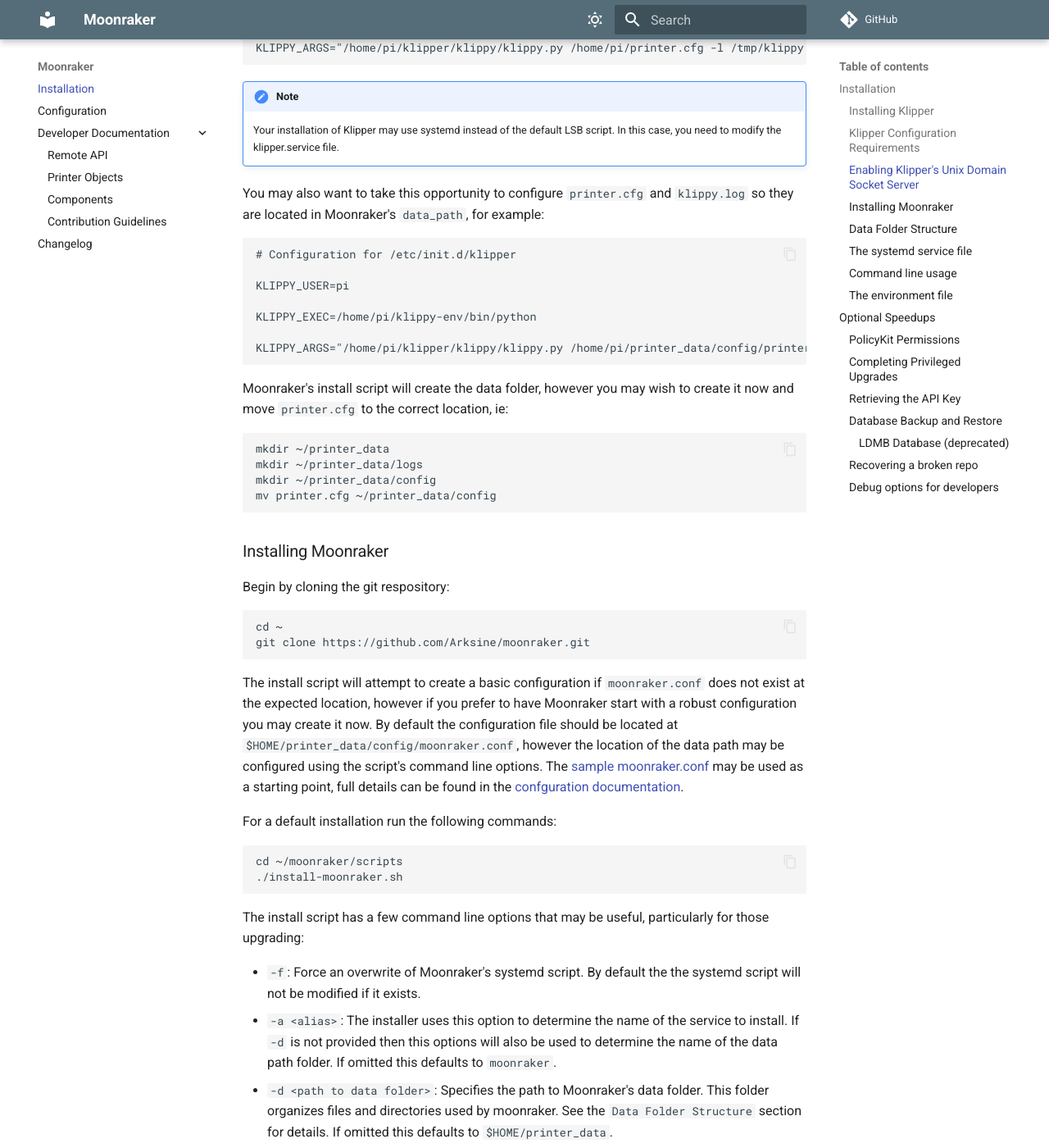
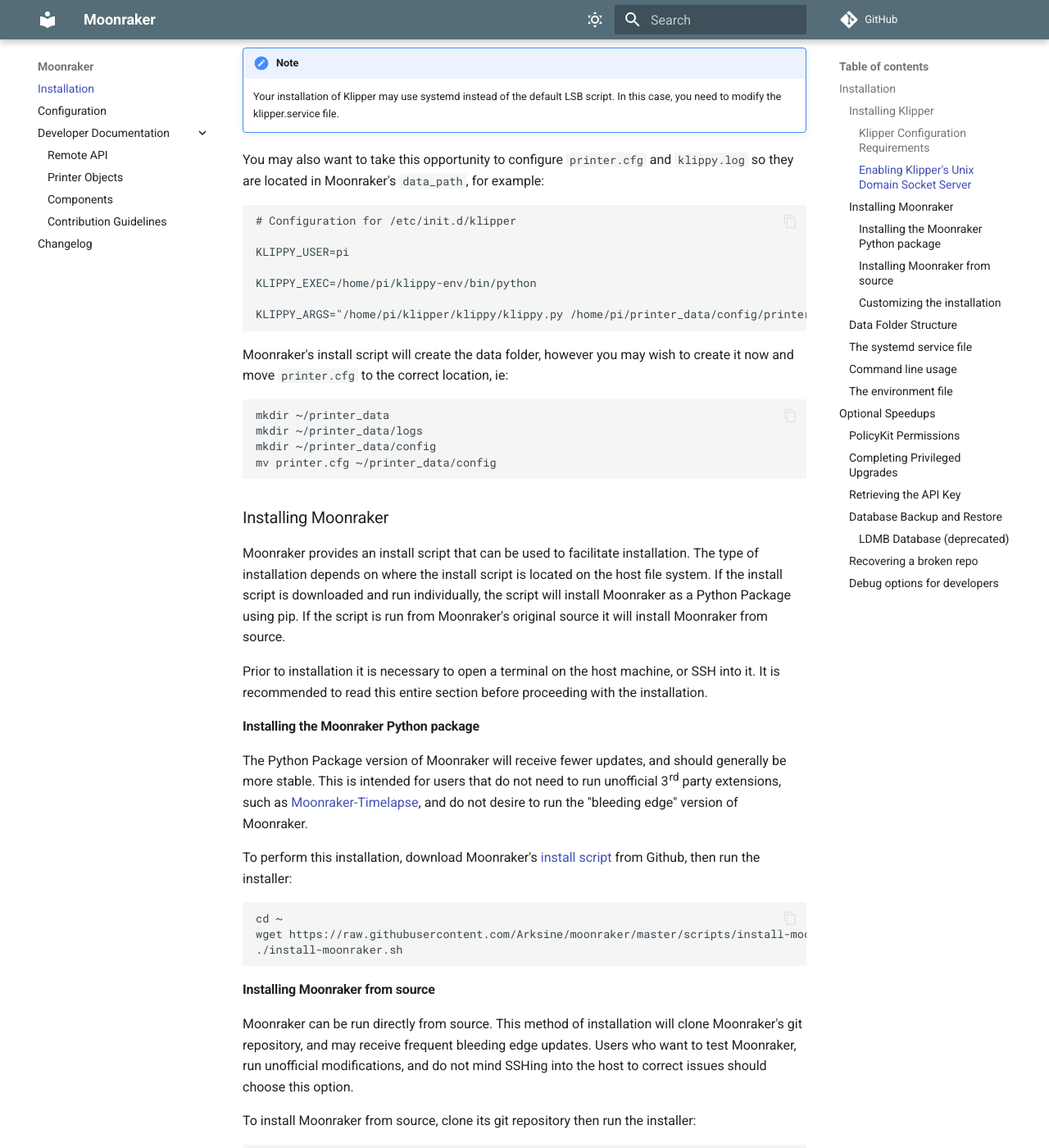
Before and after one commit to Arksine/moonraker, an MkDocs documentation site: the page built from docs/installation.md, in a window 1280 px wide and 1400 px high, scrolled down 1458 px. Shown: the whole window at 82% size. Built offline with MkDocs 1.6.1 and Material for MkDocs 9.7.7, drawn with Linux system fonts in a browser that asks for light colours; comment, search, counter and statistics services are not loaded; some of the changed text lies outside the part shown.

Commit message:
docs: update install documentation
Signed-off-by:  Eric Callahan <arksine.code@gmail.com>

````diff
--- a/docs/installation.md
+++ b/docs/installation.md
@@ -34,7 +34,7 @@
 path: ~/printer_data/gcodes
 ```
 
-### Enabling Klipper's Unix Domain Socket Server
+#### Enabling Klipper's Unix Domain Socket Server
 
 After Klipper is installed it may be necessary to modify its `defaults` file in
 order to enable the Unix Domain Socket.  Begin by opening the file in your
@@ -53,7 +53,7 @@
 KLIPPY_ARGS="/home/pi/klipper/klippy/klippy.py /home/pi/printer.cfg -l /tmp/klippy.log"
 ```
 
-Add `-a /tmp/klippy_uds` to KLIPPY_ARGS:
+Add `-a /home/pi/printer_data/comms/klippy.sock` to KLIPPY_ARGS:
 ```
 # Configuration for /etc/init.d/klipper
 
@@ -61,7 +61,7 @@
 
 KLIPPY_EXEC=/home/pi/klippy-env/bin/python
 
-KLIPPY_ARGS="/home/pi/klipper/klippy/klippy.py /home/pi/printer.cfg -l /tmp/klippy.log -a /tmp/klippy_uds"
+KLIPPY_ARGS="/home/pi/klipper/klippy/klippy.py /home/pi/printer.cfg -l /tmp/klippy.log -a /home/pi/printer_data/comms/klippy.sock
 ```
 
 !!! note
@@ -79,7 +79,7 @@
 
 KLIPPY_EXEC=/home/pi/klippy-env/bin/python
 
-KLIPPY_ARGS="/home/pi/klipper/klippy/klippy.py /home/pi/printer_data/config/printer.cfg -l /home/pi/printer_data/logs/klippy.log -a /tmp/klippy_uds"
+KLIPPY_ARGS="/home/pi/klipper/klippy/klippy.py /home/pi/printer_data/config/printer.cfg -l /home/pi/printer_data/logs/klippy.log -a /home/pi/printer_data/comms/klippy.sock"
 ```
 
 Moonraker's install script will create the data folder, however you
@@ -94,12 +94,51 @@
 
 ### Installing Moonraker
 
-Begin by cloning the git respository:
+Moonraker provides an install script that can be used to facilitate
+installation.  The type of installation depends on where the install
+script is located on the host file system.  If the install script is
+downloaded and run individually, the script will install Moonraker as
+a Python Package using pip.  If the script is run from Moonraker's
+original source it will install Moonraker from source.
+
+Prior to installation it is necessary to open a terminal on the host
+machine, or SSH into it.  It is recommended to read this entire
+section before proceeding with the installation.
+
+#### Installing the Moonraker Python package
+
+The Python Package version of Moonraker will receive fewer updates, and
+should generally be more stable.   This is intended for users that do
+not need to run unofficial 3rd party extensions, such as
+[Moonraker-Timelapse](https://github.com/mainsail-crew/moonraker-timelapse),
+and do not desire to run the "bleeding edge" version of Moonraker.
+
+To perform this installation, download Moonraker's
+[install script](https://raw.githubusercontent.com/Arksine/moonraker/master/scripts/install-moonraker.sh)
+from Github, then run the installer:
+
+```
+cd ~
+wget https://raw.githubusercontent.com/Arksine/moonraker/master/scripts/install-moonraker.sh
+./install-moonraker.sh
+```
+
+#### Installing Moonraker from source
+
+Moonraker can be run directly from source.  This method of installation will
+clone Moonraker's git repository, and may receive frequent bleeding edge
+updates.  Users who want to test Moonraker, run unofficial modifications, and
+do not mind SSHing into the host to correct issues should choose this option.
+
+To install Moonraker from source, clone its git repository then run the installer:
 
 ```
 cd ~
 git clone https://github.com/Arksine/moonraker.git
+~/moonraker/scripts/install-moonraker.sh
 ```
+
+#### Customizing the installation
 
 The install script will attempt to create a basic configuration if
 `moonraker.conf` does not exist at the expected location, however if you
@@ -109,20 +148,17 @@
 data path may be configured using the script's command line options.
 The [sample moonraker.conf](./moonraker.conf) may be used as a starting
 point, full details can be found in the
-[confguration documentation](./configuration.md).
+[configuration documentation](./configuration.md).
 
-For a default installation run the following commands:
-```
-cd ~/moonraker/scripts
-./install-moonraker.sh
-```
 
-The install script has a few command line options that may be useful,
+The install script has several command line options that may be useful,
 particularly for those upgrading:
 
 - `-f`:
-  Force an overwrite of Moonraker's systemd script. By default the
-  the systemd script will not be modified if it exists.
+  Force an overwrite of Moonraker's systemd script.  In addition, a
+  new `moonraker.env` file will be created, and the PolKit rules will
+  be re-installed. By default these items will not be modified if
+  they exist.
 - `-a <alias>`:
   The installer uses this option to determine the name of the service
   to install.  If `-d` is not provided then this options will also be
@@ -157,25 +193,26 @@
 
 - `MOONRAKER_VENV`
 - `MOONRAKER_REBUILD_ENV`
-- `MOONRAKER_FORCE_DEFAULTS`
+- `MOONRAKER_FORCE_SYSTEM_INSTALL`
 - `MOONRAKER_DISABLE_SYSTEMCTL`
 - `MOONRAKER_SKIP_POLKIT`
 - `MOONRAKER_CONFIG_PATH`
-- `MOONAKER_LOG_PATH`
+- `MOONRAKER_LOG_PATH`
 - `MOONRAKER_DATA_PATH`
 - `MOONRAKER_SPEEDUPS`
 
-When the script completes it should start both Moonraker and Klipper. In
-`klippy.log` you should find the following entry:
+When the script completes it should start the Moonraker system service. If Klipper
+is running and Moonraker is able to establish a connection the following log entry
+should be available in `klippy.log`:
 
 `webhooks client <uid>: Client info {'program': 'Moonraker', 'version': '<version>'}`
 
-Now you may install a client, such as
+Now you may wish to install a frontend, such as
 [Mainsail](https://github.com/mainsail-crew/mainsail) or
 [Fluidd](https://github.com/fluidd-core/fluidd).
 
 !!! Note
-    Moonraker's install script no longer includes the nginx dependency.
+    Moonraker's installer does not include nginx as a dependency.
     If you want to install one of the above clients on the local machine,
     you may want to first install nginx (`sudo apt install nginx` on
     debian/ubuntu distros).
````
Also changed, not shown: other parts of docs/installation.md (+11 -11 lines), docs/changelog.md (+18 -1 lines), docs/configuration.md (+1 -1 lines).
